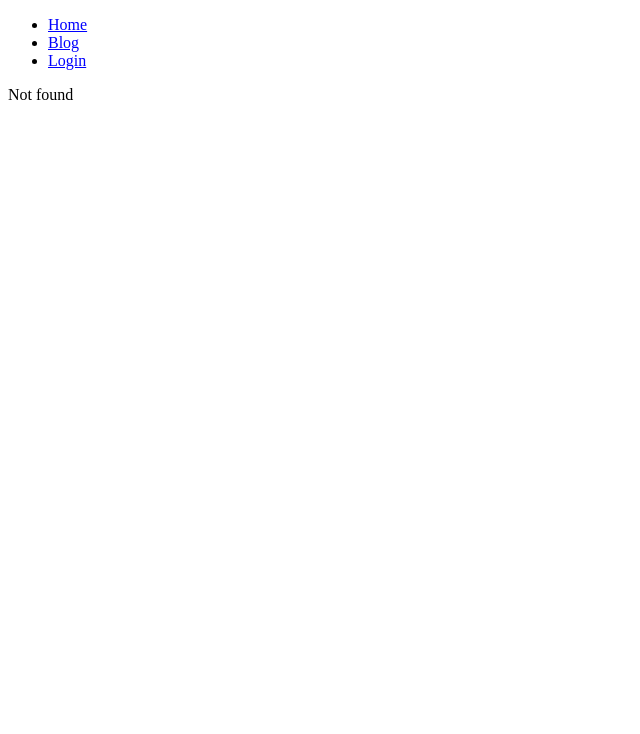
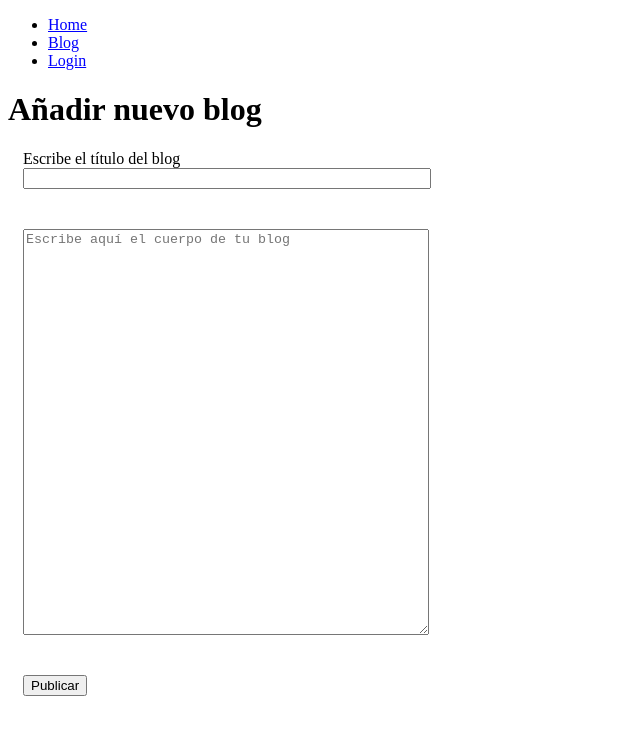
Before and after one commit to gomezjhon1022/react-router, a React (Create React App) app: page /#/addpost in a window 1280 px wide. Before the commit this address had no page. Shown: the top 734 px of the page, without its empty margins (0-640 px from the left). Built offline with nearby package versions, Linux system fonts and the light colour scheme.

Commit message:
Añadir funcionalidad de agragar blog

```diff
--- a/src/App.js
+++ b/src/App.js
@@ -7,6 +7,7 @@ import { BlogPost } from './BlogPost';
 import { LoginPage } from './LoginPage';
 import { LogoutPage } from './LogoutPage';
 import { AuthProvider, AuthRoute } from './auth';
+import { BlogAdd } from './BlogAdd';
 
 function App() {
   return (
@@ -34,6 +35,7 @@ function App() {
                 <ProfilePage />
               </AuthRoute>}
             />
+            <Route path='/addpost' element={<BlogAdd />} />
             <Route path='*' element={<p>Not found</p>} />
           </Routes>
         </AuthProvider>
--- /dev/null
+++ b/src/BlogAdd.css
@@ -0,0 +1,18 @@
+form {
+  display: flex;
+  flex-direction: column;
+  align-items: flex-start;
+}
+
+label, input, button {
+  margin-left: 15px;
+}
+input {
+  width: 400px;
+}
+
+textarea {
+  margin: 40px 0 40px 15px;
+  width: 400px;
+  height: 400px;
+}
--- /dev/null
+++ b/src/BlogAdd.js
@@ -0,0 +1,54 @@
+import React from 'react'
+import { useNavigate } from 'react-router-dom';
+import { useAuth } from './auth';
+import { useBlogData } from './useBlogData';
+import './BlogAdd.css';
+
+function BlogAdd() {
+  const auth = useAuth();
+  let textblog = '';
+  let titleblog = '';
+  const navigate = useNavigate();
+  const { addBlog } = useBlogData();
+
+  const post = (e) => {
+    e.preventDefault();
+    let authorblog = auth.user.username;
+    addBlog(titleblog, textblog, authorblog);
+    navigate('/blog');
+
+  };
+  const onChangeText = (event) => {
+    event.preventDefault();
+    textblog = event.target.value;
+  }
+  const onChangeTitle = (event) => {
+    event.preventDefault();
+    titleblog = event.target.value;
+  }
+
+  // if (!auth.user) {
+  //   return <Navigate to='/profile' />
+  // }
+
+  return (
+    <>
+      <h1>Añadir nuevo blog</h1>
+
+      <form onSubmit={post}>
+
+        <label htmlFor='newPost__title'>Escribe el título del blog</label>
+        <input
+        onChange={onChangeTitle}
+        id='newPost__title'/>
+        <textarea
+                onChange={onChangeText}
+                placeholder="Escribe aquí el cuerpo de tu blog"
+            />
+        <button type='submit'>Publicar</button>
+      </form>
+    </>
+  );
+}
+
+export { BlogAdd };
--- a/src/BlogPost.js
+++ b/src/BlogPost.js
@@ -8,28 +8,29 @@ function BlogPost() {
   const { slug } = useParams();
 
   const auth = useAuth();
-  const { blogdata, deleteBlog, setBlogData } = useBlogData();
+  const { blogdata, deleteBlog } = useBlogData();
   const blogpost = blogdata.find(post => post.slug === slug);
 
-  const canDelete = (auth.user?.role=== 'admin' || blogpost.author === auth.user?.username);
-
+  const canDelete = (auth.user?.role === 'admin' || blogpost.author === auth.user?.username);
   const canEdit = (blogpost.author === auth.user?.username);
+  const canAdd = auth.user?.role === 'editor';
 
   const returnToBlog = () => {
     navigate('/blog');
   }
 
   const DeleteBlog = () => {
-    console.log('eliminar post');
-    console.log({blogpost});
     deleteBlog(blogpost);
     navigate('/');
+  }
+  const addBlog = () => {
+    navigate('/addpost');
   }
 
   return (
     <>
+      <button onClick={returnToBlog}>Volver al blog</button>
       <h2>{blogpost.title}</h2>
-      <button onClick={returnToBlog}>Volver al blog</button>
       <p>{blogpost.author}</p>
       <p>{blogpost.content}</p>
 
@@ -39,6 +40,9 @@ function BlogPost() {
       {canEdit && (
         <button>Editar blogpost</button>
       )}
+      {canAdd && (
+        <button onClick={addBlog}>Añadir blogpost</button>
+      )}
     </>
   );
 }
--- a/src/useBlogData.js
+++ b/src/useBlogData.js
@@ -22,16 +22,26 @@ blogdatainitial.push({
 
 function useBlogData() {
   let [blogdata, setBlogData] = React.useState(blogdatainitial);
-  console.log('dentro de la funcion',blogdata);
 
   const deleteBlog = (blogToDelete) => {
     const item = blogdata.findIndex(blog => blogToDelete.title === blog.title);
     let newBlogdata = blogdata;
     newBlogdata.splice(item, 1);
     setBlogData(newBlogdata);
-    console.log('despues de borrarlo',blogdata);
   }
-  return {blogdata, setBlogData, deleteBlog};
+
+  const addBlog = (blogtitle, blogtext, blogauthor) => {
+    const blog = {
+      title: blogtitle,
+      slug: blogtitle.trim().toLowerCase().split(' ').join('-'),
+      content: blogtext,
+      author: blogauthor,
+    }
+    let newblogdata = blogdata;
+    newblogdata.push(blog);
+    setBlogData(newblogdata);
+  }
+  return {blogdata, setBlogData, deleteBlog, addBlog};
 }
 
 export { useBlogData };
```
